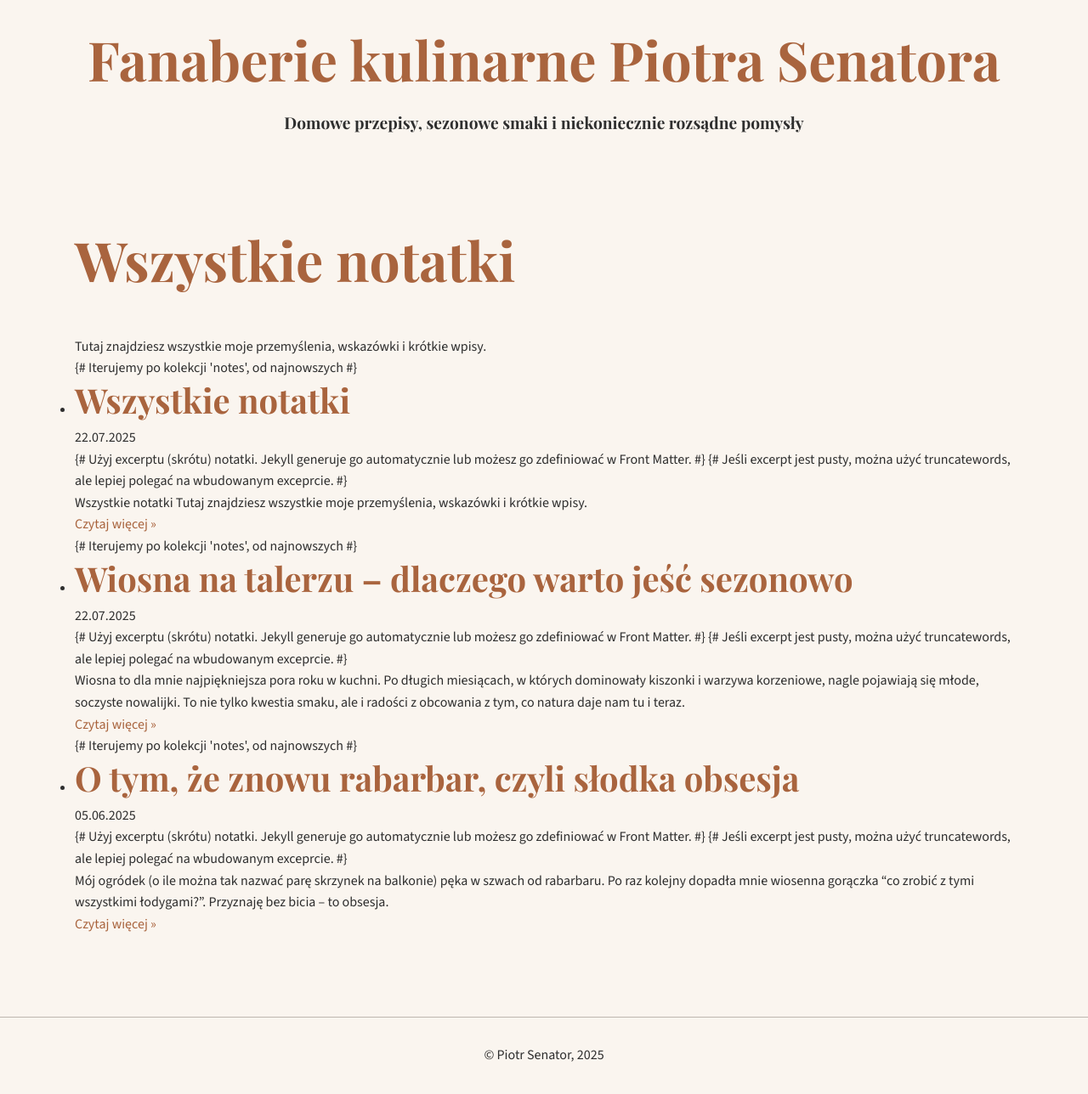
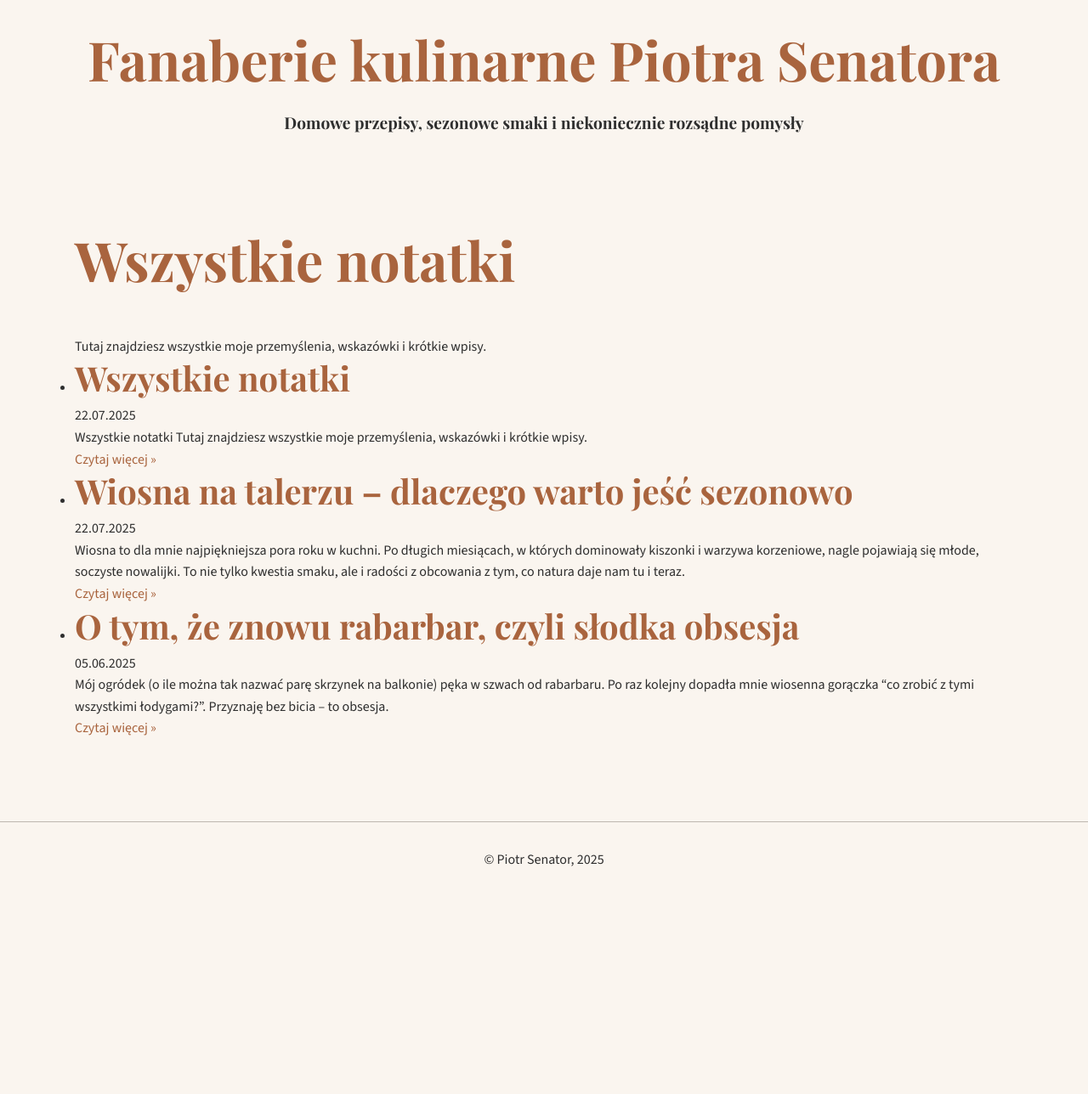
Before and after one commit to piotrsenator/kuchnia, a Jekyll site: the page built from _notes/index.html, in a window 1280 px wide. Shown: the whole page at 85% size. Built offline with Jekyll 4.4.1, drawn with Linux system fonts in a browser that asks for light colours; after the commit the page ends 1058 px from its top, so only the background shows below that.

Commit message:
Update index.html

```diff
--- a/_notes/index.html
+++ b/_notes/index.html
@@ -13,19 +13,19 @@ permalink: /notes/
     <section class="notes-list-section">
         {% if site.notes.size > 0 %}
             <ul class="notes-list">
-                {% for note in site.notes reversed %} {# Iterujemy po kolekcji 'notes', od najnowszych #}
-                    <li class="note-item">
+                {% for note in site.notes reversed %} <li class="note-item">
                         <h3 class="note-title"><a href="{{ note.url | relative_url }}">{{ note.title }}</a></h3>
                         <p class="note-meta">
                             <time datetime="{{ note.date | date_to_xmlschema }}">{{ note.date | date: "%d.%m.%Y" }}</time>
                             {% if note.author %} by {{ note.author }}{% endif %}
                         </p>
-                        {# Użyj excerptu (skrótu) notatki. Jekyll generuje go automatycznie lub możesz go zdefiniować w Front Matter. #}
-                        {# Jeśli excerpt jest pusty, można użyć truncatewords, ale lepiej polegać na wbudowanym exceprcie. #}
+                        {% comment %}
+                            Użyj excerptu (skrótu) notatki. Jekyll generuje go automatycznie lub możesz go zdefiniować w Front Matter.
+                            Jeśli excerpt jest pusty, można użyć truncatewords, ale lepiej polegać na wbudowanym exceprcie.
+                        {% endcomment %}
                         {% if note.excerpt %}
                             <p class="note-excerpt">{{ note.excerpt | strip_html }}</p>
                         {% else %}
-                            {# Opcjonalnie: backup jeśli excerpt nie istnieje #}
                             <p class="note-excerpt">{{ note.content | strip_html | truncatewords: 30 }}</p>
                         {% endif %}
                         <a href="{{ note.url | relative_url }}" class="read-more-link">Czytaj więcej &raquo;</a>
```
